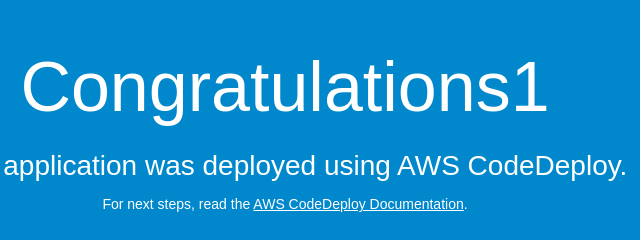
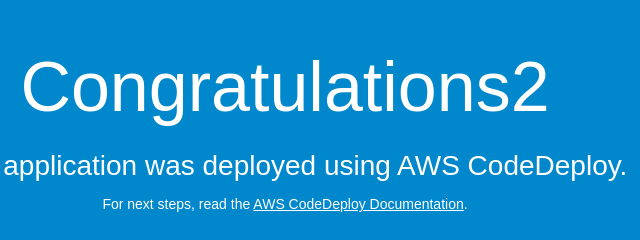
Before and after one commit to piyush-mehta/CodeDeployGitHubDemo-App, a plain HTML site: page index.html in a window 1280 px wide. Shown: the full height of the page, 355-995 px from the left. Drawn offline with Linux system fonts and the light colour scheme.

Commit message:
Update index.html

```diff
--- a/index.html
+++ b/index.html
@@ -29,7 +29,7 @@
 </head>
 <body>
   <div align="center">
-    <h1>Congratulations1</h1>
+    <h1>Congratulations2</h1>
     <h2>This application was deployed using AWS CodeDeploy.</h2>
     <p>For next steps, read the <a href="http://aws.amazon.com/documentation/codedeploy">AWS CodeDeploy Documentation</a>.</p>
   </div>
```
